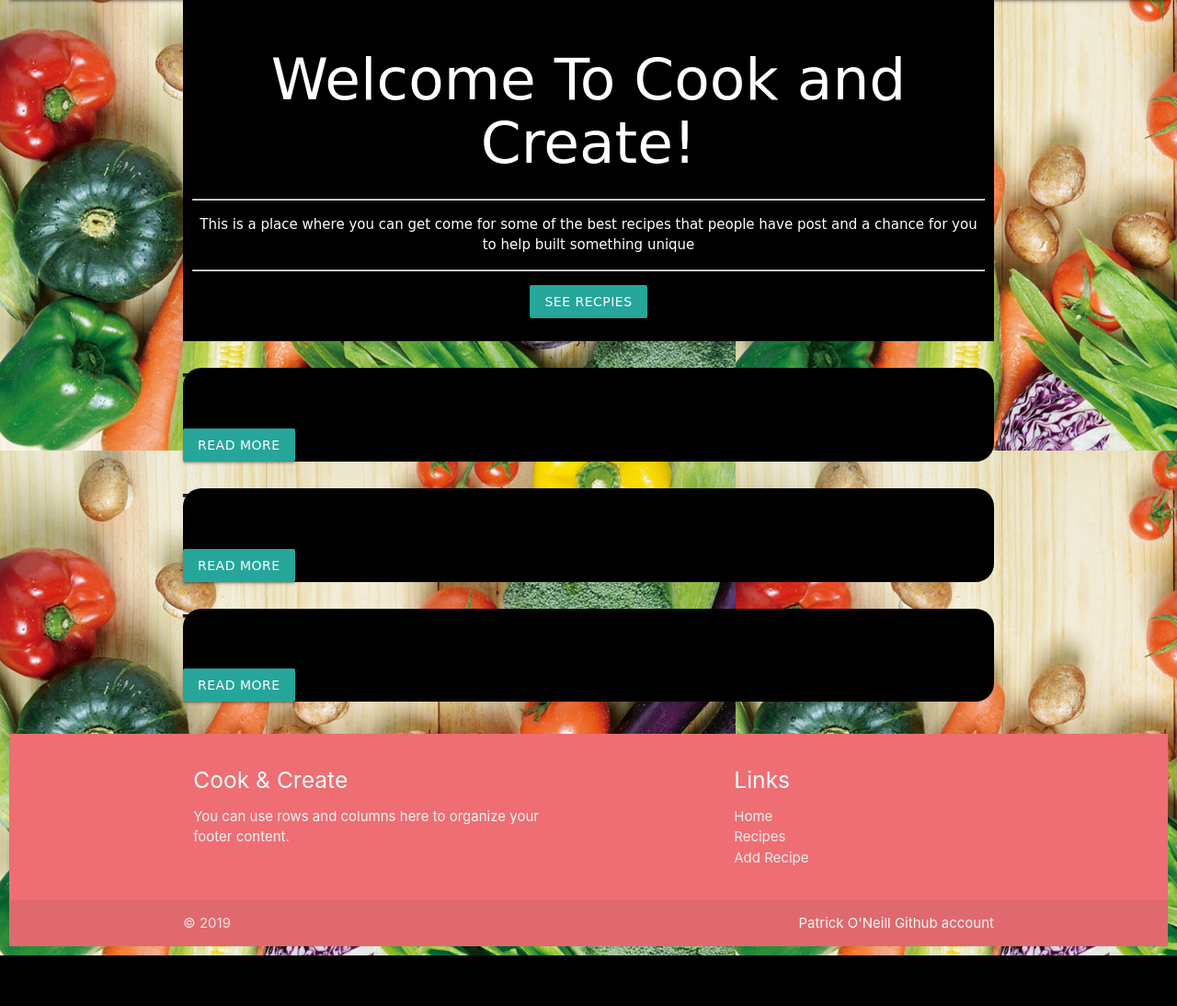
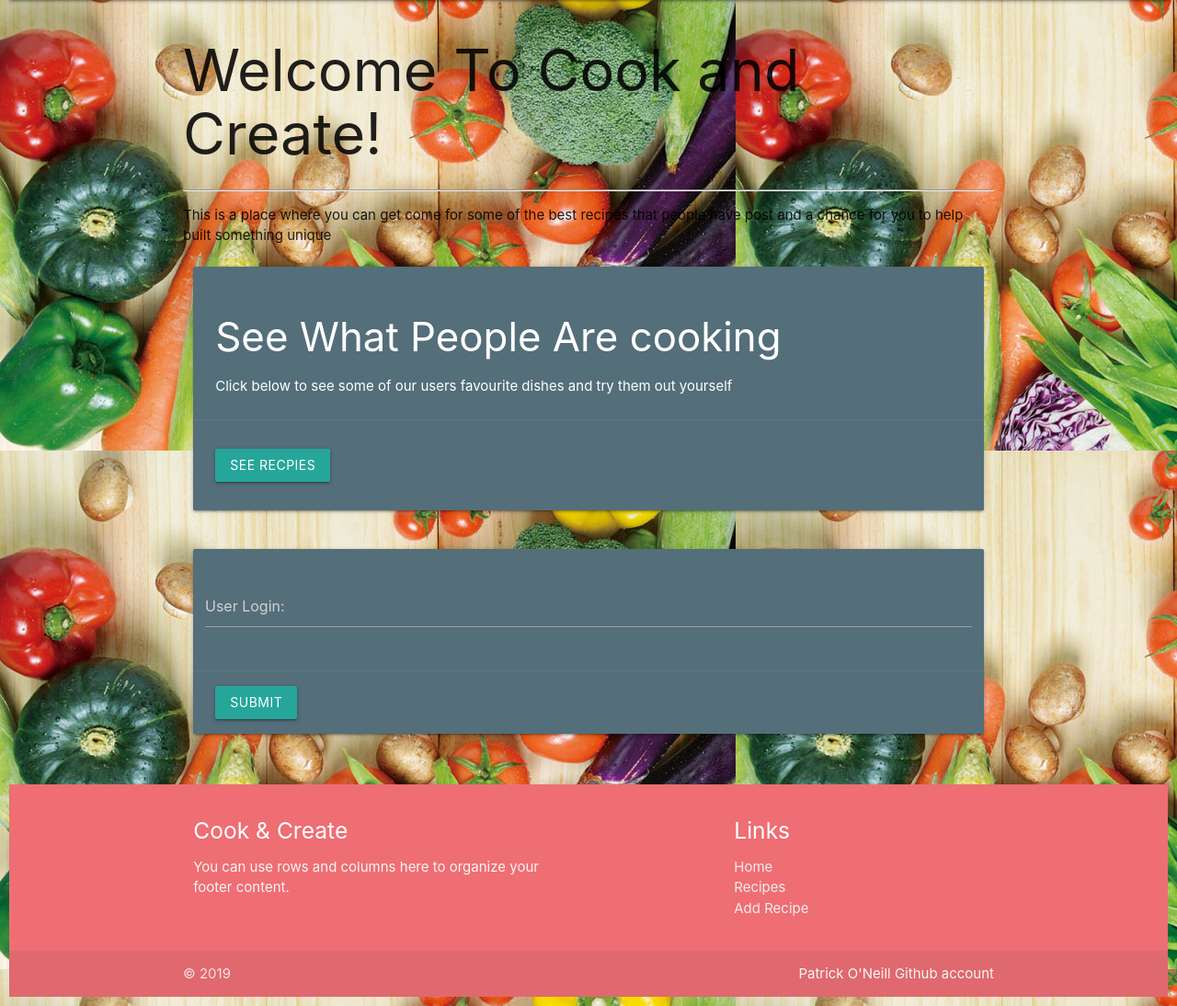
Before and after one commit to patrickoneill/paddys-recipe-app, a Flask app: page / in a window 1280 px wide. Shown: the part 74-1168 px from the top of the page at 92% size. Before the commit the page ends 1113 px from the top, so only its background shows below. Run offline with Flask 2, Linux system fonts and the light colour scheme; some libraries are stand-ins or nearby versions.

Commit message:
changed the layout to materialize format for cleaner look

```diff
--- a/templates/index.html
+++ b/templates/index.html
@@ -1,41 +1,35 @@
 {% extends 'base.html'%} {% block content %}
 <div class="container">
-    <div class="container-fluid">
-        <div class="jumbotron">
-            <h1>Welcome To Cook and Create!</h1>
-            <hr/>
-            <p>This is a place where you can get come for some of the best recipes that people have post and a chance for you to help built something unique</p>
-            <hr class="horizontal-line" />
-            <p><a class="btn btn-warning btn-lg" href="{{ url_for('see_recipes') }}" role="button">See Recpies</a></p>
-        </div>
-    </div>
+    <h1>Welcome To Cook and Create!</h1>
+    <hr/>
+    <p>This is a place where you can get come for some of the best recipes that people have post and a chance for you to help built something unique</p>
 </div>
 <div class="container">
-    <div class="container-fluid col-md-12">
-        <div class="col-sm-6 col-md-4">
-            <div class="thumbnail">
-                <div class="caption">
-                    <h3>Thumbnail label</h3>
-                    <p></p>
-                    <p><a href="#" class="btn btn-success" role="button">Read More</a></p>
+    <div class="row">
+        <div class="col s12 m12">
+            <div class="card blue-grey darken-1">
+                <div class="card-content white-text">
+                    <h3>See What People Are cooking</h3>
+                    <p>Click below to see some of our users favourite dishes and try them out yourself</p>
+                </div>
+                <div class="card-action">
+                    <p><a class="waves-effect waves-light btn" href="{{ url_for('see_recipes') }}" role="button">See Recpies</a></p>
                 </div>
             </div>
         </div>
-        <div class="col-sm-6 col-md-4">
-            <div class="thumbnail">
-                <div class="caption">
-                    <h3>Thumbnail label</h3>
-                    <p></p>
-                    <p><a href="#" class="btn btn-success" role="button">Read More</a></p>
+    </div>
+    <div class="row">
+        <div class="col s12 m12">
+            <div class="card blue-grey darken-1">
+                <div class="card-content white-text">
+                    <div class="row input-field">
+                        <form method="POST" class="index-form-input text-center">
+                        <input id="recipe_user" class="col s12 m12" type="text" name="recipe_user" placeholder="User Login:" />
+                        </form>
+                    </div>
                 </div>
-            </div>
-        </div>
-        <div class="col-md-4 hidden-sm hidden-xs">
-            <div class="thumbnail">
-                <div class="caption">
-                    <h3>Thumbnail label</h3>
-                    <p></p>
-                    <p><a href="#" class="btn btn-success" role="button">Read More</a></p>
+                <div class="card-action">
+                    <button class="waves-effect waves-light btn">Submit</button>
                 </div>
             </div>
         </div>
```
